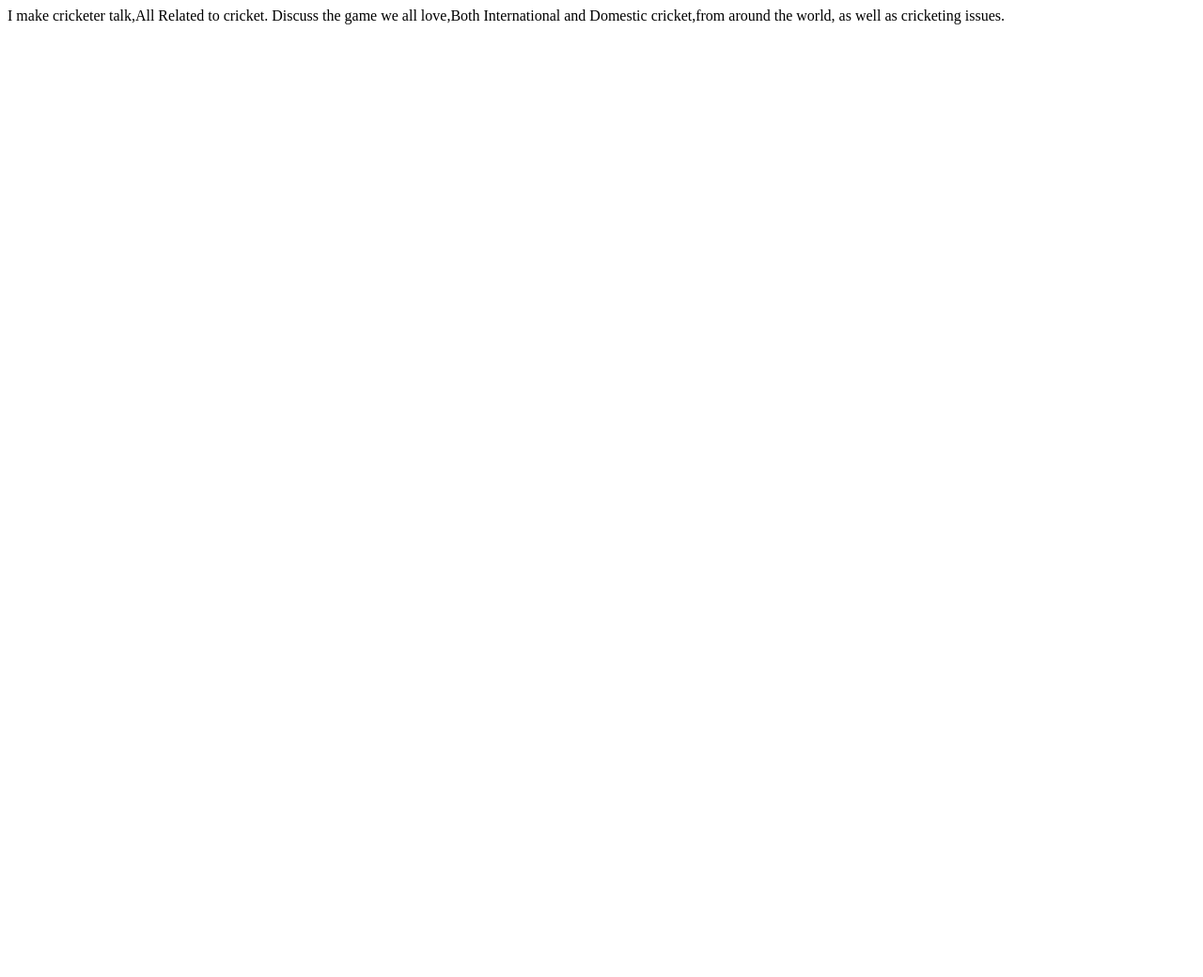
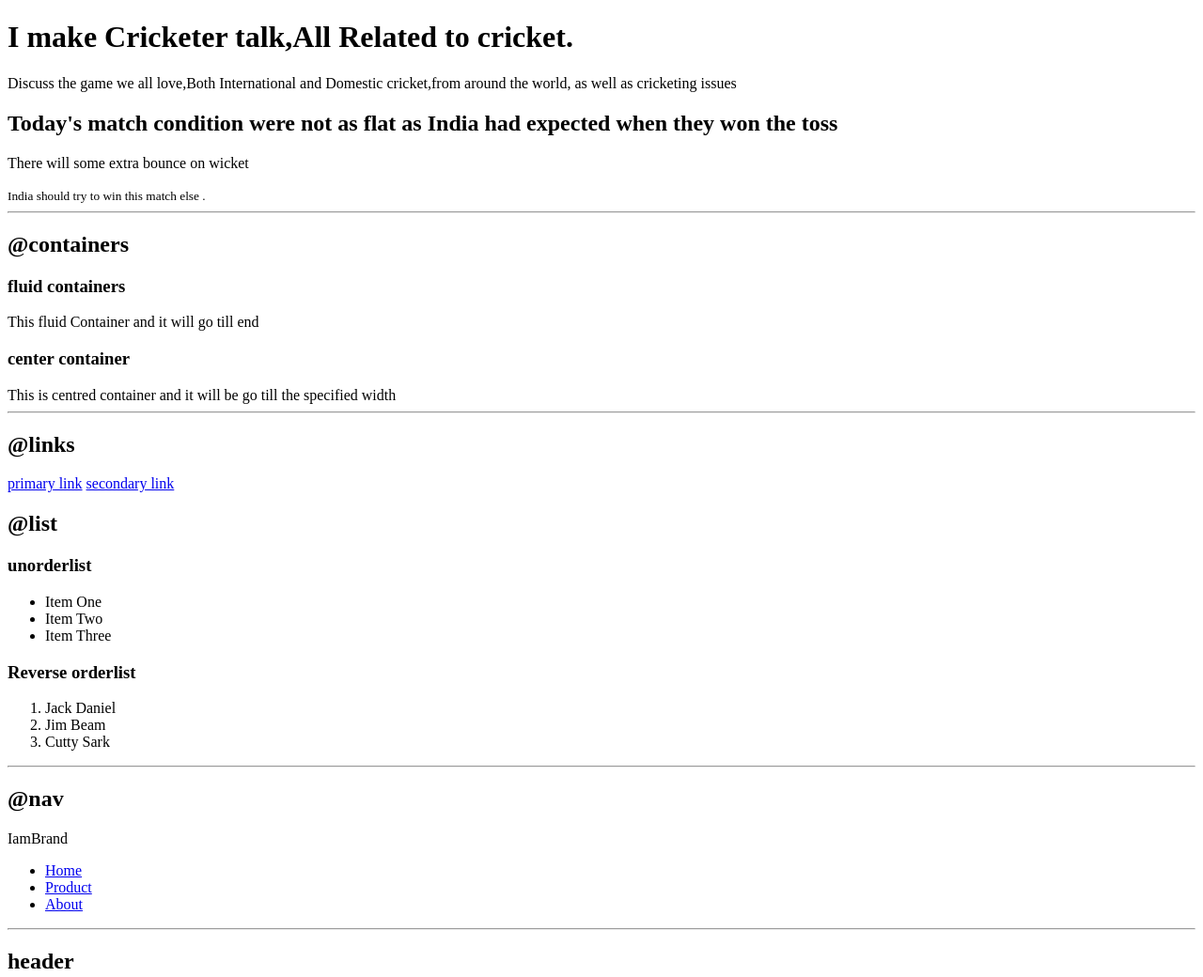
Before and after one commit to Abhishek-crypt/Cricket-talk, a plain HTML site: page index.html in a window 1280 px wide. Shown: the top 1040 px of the page at 94% size. Before the commit the page ends 800 px from the top, so only its background shows below. Drawn offline with Linux system fonts and the light colour scheme.

Commit message:
update information

```diff
--- a/index.html
+++ b/index.html
@@ -1,13 +1,86 @@
 <!DOCTYPE html>
 <html lang="en">
+
 <head>
     <meta charset="UTF-8">
     <meta name="viewport" content="width=device-width, initial-scale=1.0">
     <title>Cricketer talk</title>
 </head>
+
 <body>
-    I make cricketer talk,All Related to cricket.
-   Discuss the game we all love,Both International and Domestic cricket,from around the world,
-   as well as cricketing issues.
+    <h1> I make Cricketer talk,All Related to cricket.</h1>
+
+    <P>Discuss the game we all love,Both International and Domestic cricket,from around the world,
+        as well as cricketing issues</P>
+
+
+    <h2>Today's match condition were not as flat as India had expected when they won the toss</h2>
+
+    <P>There will some extra bounce on wicket</P>
+
+    <small>India should try to win this match else .</small>
+
+    <hr>
+
+    <h2>@containers</h2>
+
+    <h3>fluid containers</h3>
+    <div>This fluid Container and it will go till end</div>
+
+    <h3>center container</h3>
+    <div>This is centred container and it will be go till the specified width</div>
+
+    <hr>
+    <h2>@links</h2>
+
+    <a href="/">primary link</a>
+    <a href="/">secondary link</a>
+
+    <h2>@list</h2>
+
+    <h3>unorderlist</h3>
+    <ul>
+        <li> Item One</li>
+        <li> Item Two</li>
+        <li> Item Three</li>
+    </ul>
+
+    <h3>Reverse orderlist</h3>
+
+    <ol>
+        <li>Jack Daniel</li>
+        <li>Jim Beam</li>
+        <li>Cutty Sark</li>
+    </ol>
+    <hr />
+
+    <h2>@nav</h2>
+    <nav>
+        <div>IamBrand</div>
+        <ul>
+            <li>
+                <a href="/">Home</a>
+            </li>
+
+            <li>
+                <a href="/">Product</a>
+            </li>
+
+            <li>
+                <a href="/">About</a>
+
+            </li>
+
+        </ul>
+    </nav>
+
+    <hr>
+    <h2>header</h2>
+
+    <header>
+        <img src="../hello.svg" />
+        <h1> heading inside hello</h1>
+    </header>
 </body>
+
 </html>
```
Also changed, not shown: hello.svg (added).
